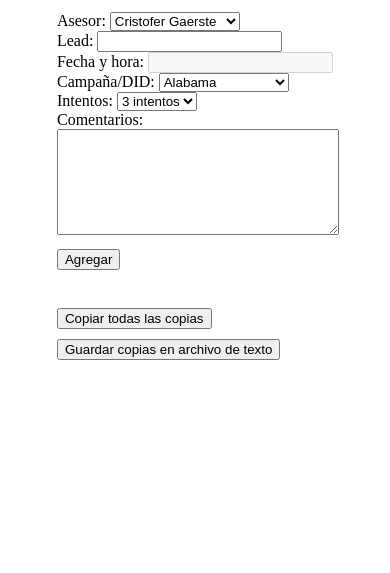
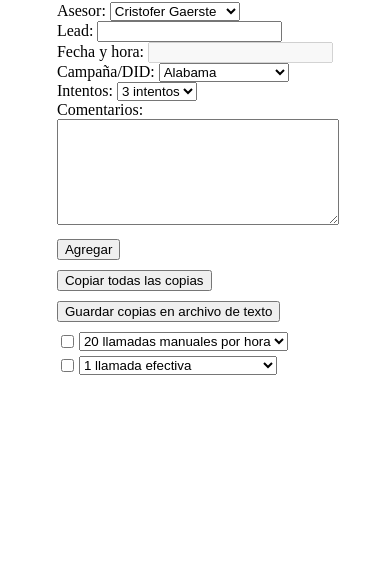
Before and after one commit to staticxtrem/formulario, a plain HTML site: page index.html in a window 390 px wide. Shown: the part 271-844 px from the top of the page. Drawn offline with Linux system fonts and the light colour scheme.

Commit message:
Update index.html

```diff
--- a/index.html
+++ b/index.html
@@ -20,6 +20,7 @@
         h1 {
             text-align: center;
         }
+
         #copias {
             max-height: 150px;
             overflow-y: auto;
@@ -45,6 +46,26 @@
                 max-width: 100%;
                 margin: 0;
             }
+
+            .checklist {
+                display: flex;
+                align-items: center;
+                margin-bottom: 5px;
+            }
+
+            .checklist input[type="checkbox"] {
+                margin-right: 5px;
+            }
+
+            .checklist label {
+                text-decoration: none;
+                cursor: pointer;
+            }
+
+            .checklist input[type="checkbox"]:checked+label {
+                text-decoration: line-through;
+            }
+
         }
     </style>
     <title>Formulario</title>
@@ -104,13 +125,40 @@
         <label for="comentarios">Comentarios:</label>
         <textarea id="comentarios"></textarea><br>
 
-        <button type="button" onclick="copiarFormulario()">Agregar</button><br>
+        <button type="button" onclick="copiarFormulario()">Agregar</button>
         <button type="button" onclick="copiarTodasCopias()">Copiar todas las copias</button>
         <button type="button" onclick="guardarCopiasEnArchivo()">Guardar copias en archivo de texto</button>
 
+        <div class="checklist">
+            <input type="checkbox" id="check1">
+            <select id="llamadas manuales">
+                <option value="20 llamadas manuales por hora">20 llamadas manuales por hora</option>
+                <option value="30 llamadas manuales por hora">30 llamadas manuales por hora</option>
+                <option value="40 llamadas manuales por hora">40 llamadas manuales por hora</option>
+            </select>
+        </div>
+
+        <div class="checklist">
+            <input type="checkbox" id="check2">
+            <select id="llamadas efectivas">
+                <option value="1 llamada efectivas">1 llamada efectiva</option>
+                <option value="2 llamadas efectivas">2 llamadas efectivas</option>
+                <option value="3 llamadas efectivas">3 llamadas efectivas</option>
+                <option value="4 llamadas efectivas">4 llamadas efectivas</option>
+                <option value="5 llamadas efectivas">5 llamadas efectivas</option>
+                <option value="6 llamada efectivas">1 llamada efectiva</option>
+                <option value="7 llamadas efectivas">2 llamadas efectivas</option>
+                <option value="8 llamadas efectivas">3 llamadas efectivas</option>
+                <option value="9 llamadas efectivas">4 llamadas efectivas</option>
+                <option value="10 llamadas efectivas">5 llamadas efectivas</option>
+                <option value="mas de 10 llamadas efectivas">mas de 10 llamadas efectivas</option>
+
+            </select>
+        </div>
+
     </form>
-<div id="contadorCopias"></div>
-<div id="contadorCopiasPorHoras"></div>
+    <div id="contadorCopias"></div>
+    <div id="contadorCopiasPorHoras"></div>
     <div id="copias"></div>
     <script>
         var copias = [];
@@ -168,7 +216,7 @@
             document.getElementById("contadorCopiasPorHoras").innerHTML = contadorPorHorasHtml;
         }
 
-      function guardarCopiasEnArchivo() {
+        function guardarCopiasEnArchivo() {
             var fecha = new Date().toLocaleDateString().replaceAll("/", "-");
             var asesor = document.getElementById("asesor").value.replace(" ", "_");
             var nombreArchivo = asesor + "_" + fecha + ".txt";
```
